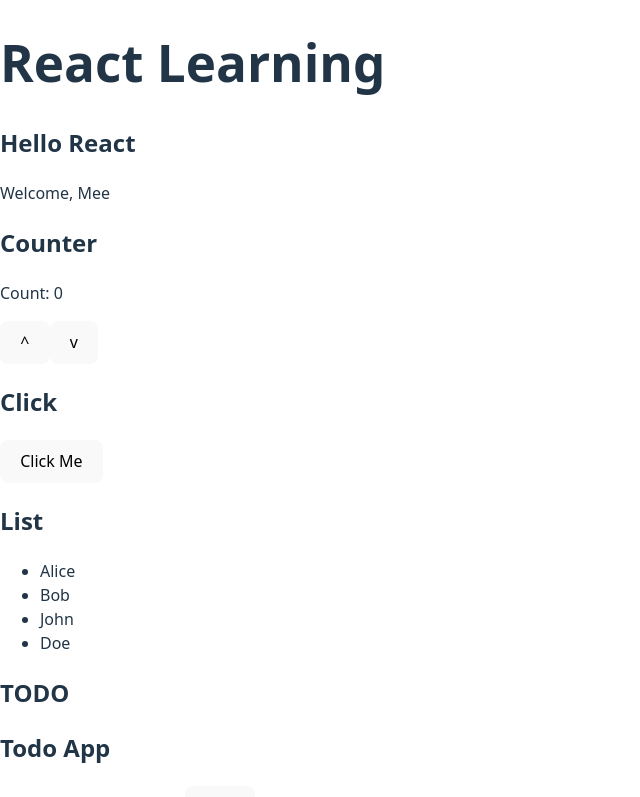
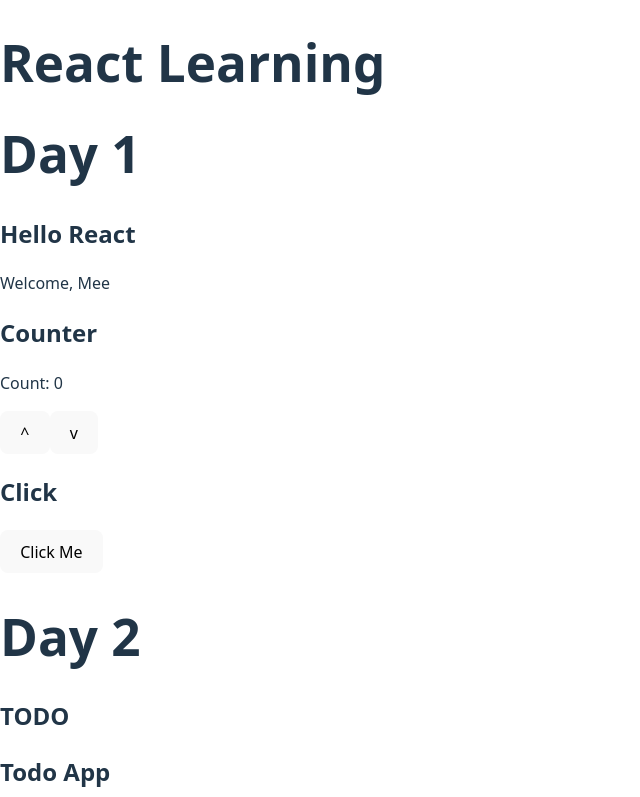
Before and after one commit to RiyonBASNET/react-learning, a React (Vite) app: page / in a window 1280 px wide. Shown: the top 797 px of the page, without its empty margins (0-640 px from the left). Built offline with nearby package versions, Linux system fonts and the light colour scheme.

Commit message:
Refractor: Day 1 and Day 2 into pages

```diff
--- a/src/App.jsx
+++ b/src/App.jsx
@@ -1,28 +1,19 @@
-import Hello from "./components/Hello";
-import Welcome from "./components/Welcome";
-
-import Counter from "./components/Counter";
 import ClickExample from "./components/ClickExample";
 import NameList from "./components/NameList";
-import TodoApp from "./components/TodoApp";
+import Day1 from "./pages/Day1";
+import Day2 from "./pages/Day2";
 
 function App() {
   return (
     <div>
       <h1>React Learning</h1>
-      <Hello />
-      <Welcome name="Mee" />
-      <h2>Counter</h2>
-      <Counter />
+
+      <Day1 />
 
       <h2>Click</h2>
       <ClickExample />
 
-      <h2>List</h2>
-      <NameList />
-
-      <h2>TODO</h2>
-      <TodoApp />
+      <Day2 />
     </div>
   );
 }
--- /dev/null
+++ b/src/pages/Day1.jsx
@@ -0,0 +1,17 @@
+import Counter from "../components/Counter";
+import Hello from "../components/Hello";
+import Welcome from "../components/Welcome";
+
+function Day1() {
+  return (
+    <div>
+      <h1>Day 1</h1>
+      <Hello />
+      <Welcome name="Mee" />
+      <h2>Counter</h2>
+      <Counter />
+    </div>
+  );
+}
+
+export default Day1;
--- /dev/null
+++ b/src/pages/Day2.jsx
@@ -0,0 +1,16 @@
+import TodoApp from "../components/TodoApp";
+import NameList from "../components/NameList";
+
+function Day2() {
+  return (
+    <div>
+      <h1>Day 2</h1>
+      <h2>TODO</h2>
+      <TodoApp />
+      <h2>List</h2>
+      <NameList />
+    </div>
+  );
+}
+
+export default Day2;
```
